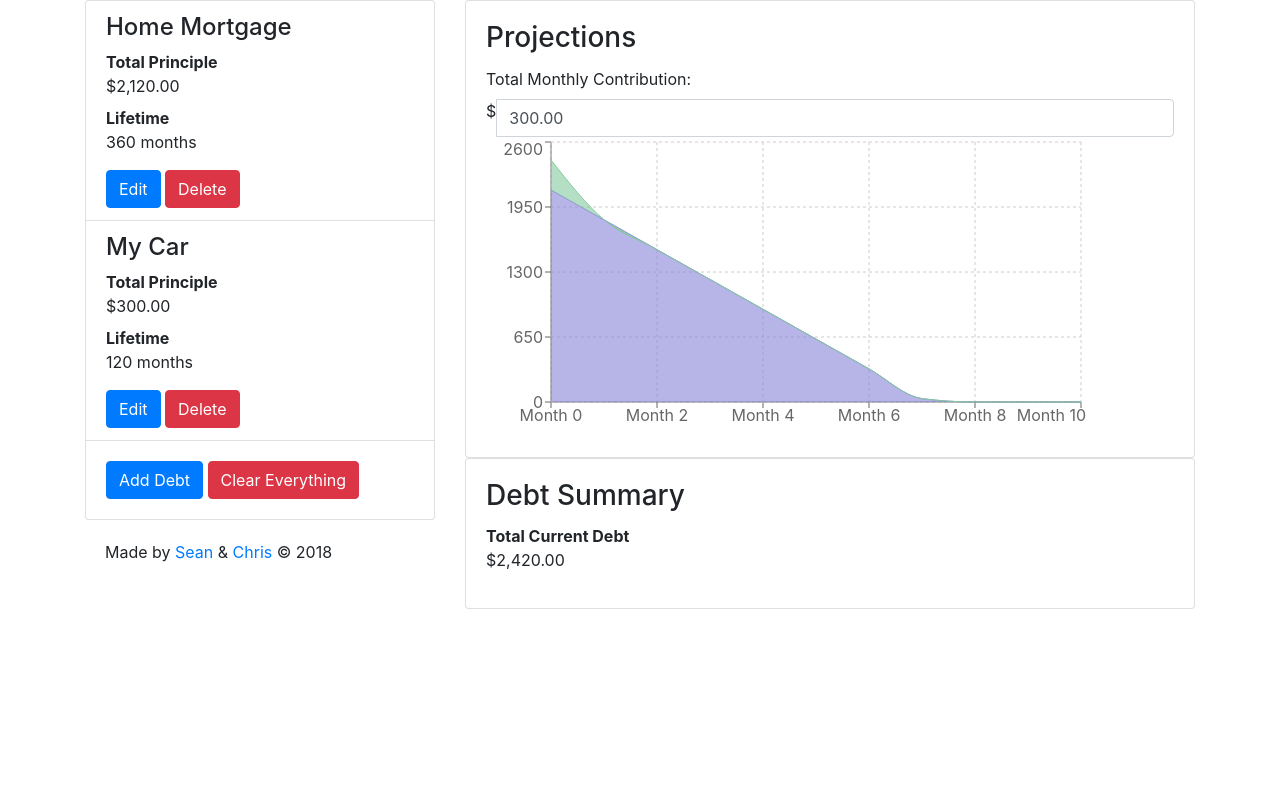
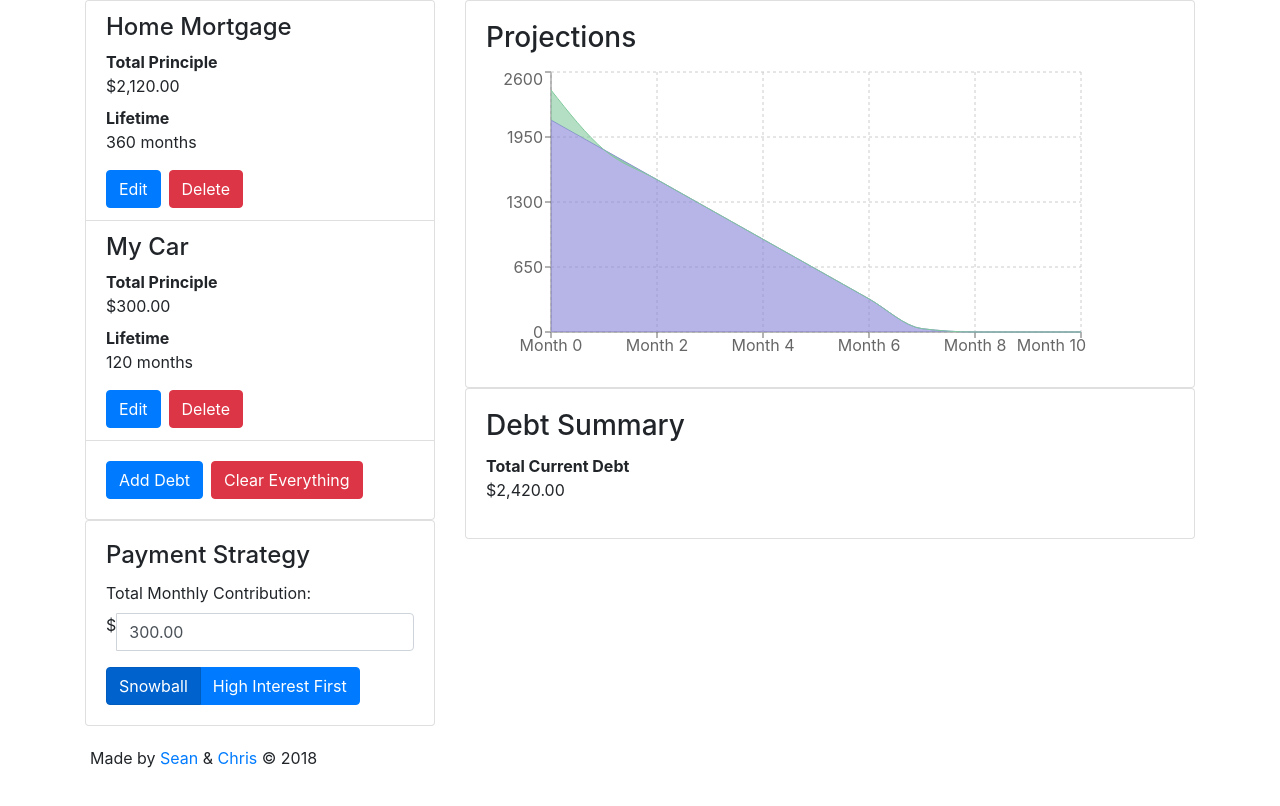
Before and after one commit to seanjohnson08/debt-calculator, a React (Create React App) app: page / in a window 1280 px wide. Built offline with nearby package versions, Linux system fonts and the light colour scheme.

Commit message:
Create Payment Strategy Widget

```diff
--- a/src/App.jsx
+++ b/src/App.jsx
@@ -98,24 +98,21 @@ class App extends Component {
                 className="list-group-flush"
               />
               <div className="card-body">
-                <button className="btn btn-primary" onClick={this.openModal}>
+                <button
+                  className="btn btn-primary mr-2"
+                  onClick={this.openModal}
+                >
                   Add Debt
                 </button>
-                &nbsp;
                 <button className="btn btn-danger" onClick={this.clear}>
                   Clear Everything
                 </button>
               </div>
             </div>
-            <div className="card-body">
-              Made by {authors[0]} &amp; {authors[1]} &copy; {year}
-            </div>
-          </div>
-          <div className="col-md-8">
             <div className="card">
               <div className="card-body">
-                <h3 className="card-title">Projections</h3>
-                <p className="card-text">
+                <h4 className="card-title">Payment Strategy</h4>
+                <div class="form-group">
                   <label htmlFor="monthlyContribution">
                     Total Monthly Contribution:
                   </label>
@@ -126,13 +123,26 @@ class App extends Component {
                       this.setMonthlyContribution(evt.target.value)
                     }
                   />
+                </div>
+                <div className="btn-group">
+                  <button className="btn btn-primary active">Snowball</button>
+                  <button className="btn btn-primary">
+                    High Interest First
+                  </button>
+                </div>
+              </div>
+            </div>
+          </div>
+          <div className="col-md-8">
+            <div className="card">
+              <div className="card-body">
+                <h3 className="card-title">Projections</h3>
                 <DebtPlot
                   debts={this.state.debts}
                   monthlyContribution={this.state.monthlyContribution}
                   width={600}
                   height={300}
                 />
-                </p>
               </div>
             </div>
 
@@ -149,6 +159,11 @@ class App extends Component {
             </div>
           </div>
         </div>
+        <footer className="row">
+          <p className="card-body">
+            Made by {authors[0]} &amp; {authors[1]} &copy; {year}
+          </p>
+        </footer>
         <DebtDialog
           isOpen={this.state.modalIsOpen}
           onClose={this.closeModal}
--- a/src/components/DebtListItem.jsx
+++ b/src/components/DebtListItem.jsx
@@ -47,13 +47,12 @@ class DebtList extends Component {
         {details}
         <div className="btn-toolbar">
           <button
-            className="btn btn-primary"
+            className="btn btn-primary mr-2"
             onClick={() => this.props.editDebt(debt)}
           >
             <span className="glyphicon glyphicon-pencil" aria-hidden="true" />{' '}
             Edit
           </button>
-          &nbsp;
           <button
             className="btn btn-danger"
             onClick={() => this.props.removeDebt(debt)}
```
Lines whose indentation alone changed are shown as unchanged.
